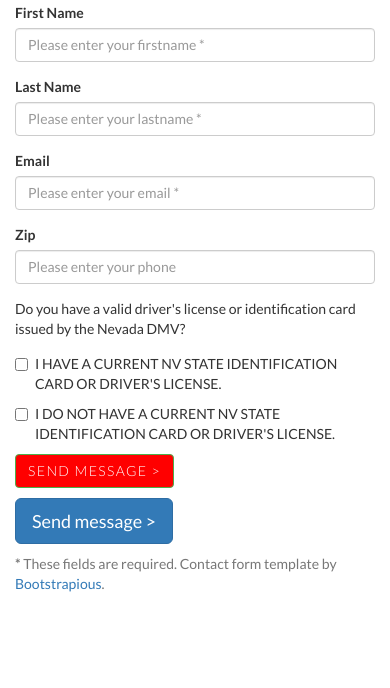
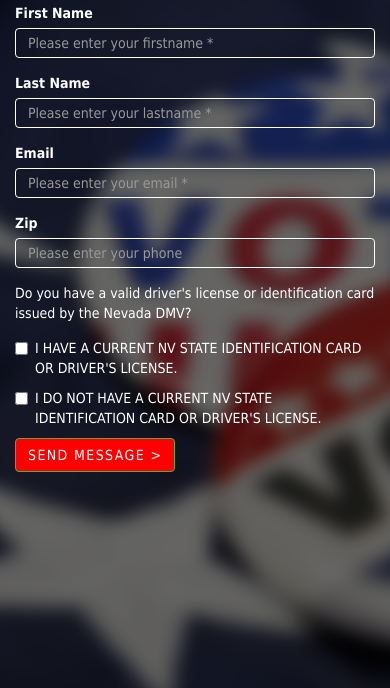
Before and after one commit to ChristopherAllen777/hm-gravity-form, a plain HTML site: page index.html in a window 390 px wide. Shown: the part 156-844 px from the top of the page. Drawn offline with nearby package versions, Linux system fonts and the light colour scheme.

Commit message:
Working on mobile design

```diff
--- a/assets/css/style.css
+++ b/assets/css/style.css
@@ -1,13 +1,28 @@
 body {
-    font-family: 'Lato', sans-serif;
+  background: url(../images/vote.png) no-repeat center center fixed;
+  -webkit-background-size: cover;
+  -moz-background-size: cover;
+  -o-background-size: cover;
+  background-size: cover;
+  font-family: 'Tahoma', sans-serif;
+  color: white;
 }
 h1{
     margin-bottom: 20px;
 }
+p {
+    color: white;
+}
 label {
-    color: #333;
+    color: white;
+    background-color:rgba(0,0,0,0) !important;
 }
-
+.form-control {
+    background-color: rgba(0,0,0,0) !important;
+    border-color: white;
+    height: 30px;
+    color: #fff;
+}
 .btn-send {
     background: red;
     font-weight: 200;
--- a/index.html
+++ b/index.html
@@ -77,14 +77,10 @@
 
                                 <div class="col-md-12">
                                     <input type="submit" class="btn btn-success btn-send" value="Send message >">
-                                     <p><a class="btn btn-primary btn-lg" href="#" role="button">Send message ></a></p>
+                                     <!--<p><a class="btn btn-primary btn-lg" href="#" role="button">Send message ></a></p>-->
                                 </div>
                             </div>
-                            <div class="row">
-                                <div class="col-md-12">
-                                    <p class="text-muted"><strong>*</strong> These fields are required. Contact form template by <a href="https://bootstrapious.com/p/how-to-build-a-working-bootstrap-contact-form" target="_blank">Bootstrapious</a>.</p>
-                                </div>
-                            </div>
+
                         </div>
 
                     </form>
```
Also changed, not shown: assets/images/shutterstock1_180372209.png (deleted), assets/images/vote.png (added).
